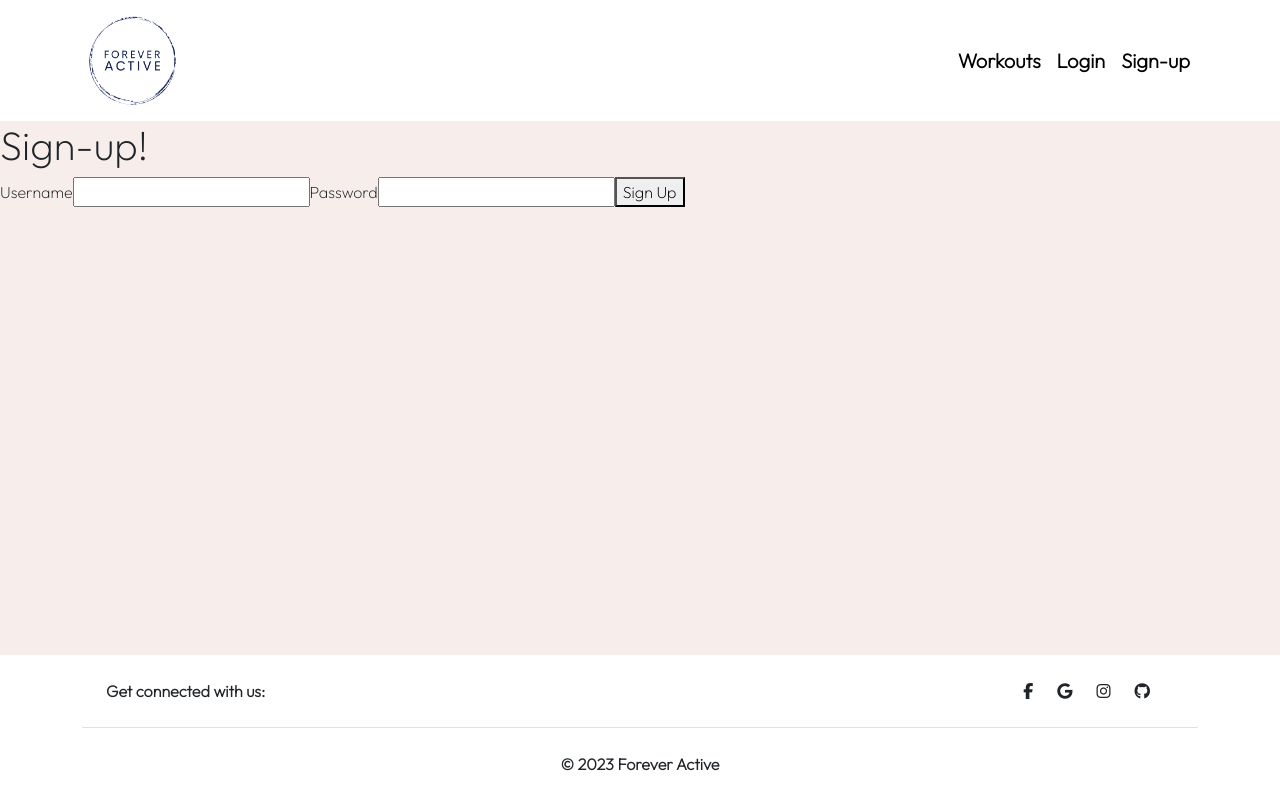
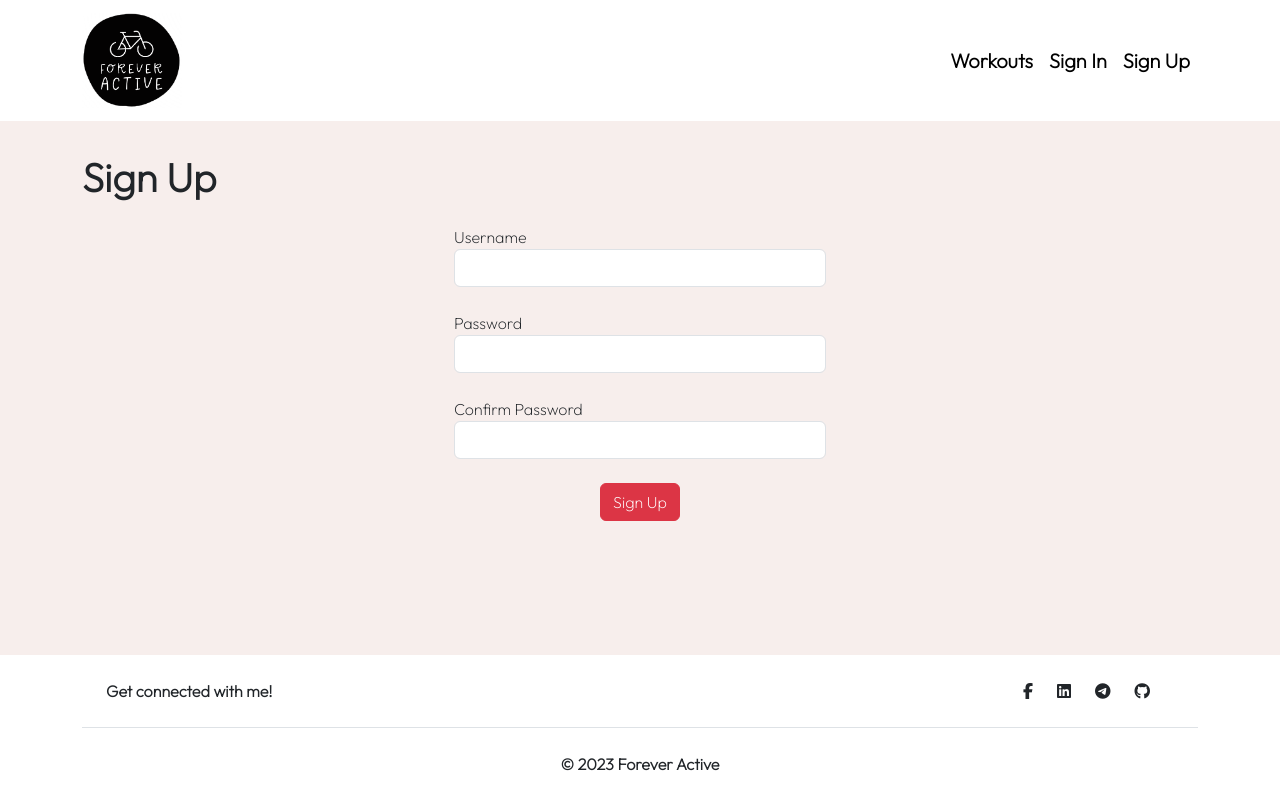
Before and after one commit to Kirin28/mvp-project, a React (Vite) app in the folder client/: page /signup in a window 1280 px wide. Built offline with nearby package versions, Linux system fonts and the light colour scheme.

Commit message:
added style for login, signup pages, added password validation

```diff
--- a/client/src/App.css
+++ b/client/src/App.css
@@ -93,3 +93,11 @@ html, body {
 .footer-sticky {
   margin-top: auto;
 }
+.txt-big{
+  font-size: 20px;
+}
+.error{
+  text-align: center;
+  font-size: 15px;
+  color: red;
+}
--- a/client/src/components/Admin.jsx
+++ b/client/src/components/Admin.jsx
@@ -162,7 +162,7 @@ export default function Admin() {
               </div>
           <div>
             <button className="btn btn-danger my-2 px-3 mb-4">Add</button>
-            <p className='pb-4 mb-4 pt-1' style={{ textAlign: "center", fontSize: "80%", color: "red" }}>
+            <p className='pb-4 mb-4 pt-1 error'>
             {errorMessage}
           </p>
           </div>
--- a/client/src/components/Footer.jsx
+++ b/client/src/components/Footer.jsx
@@ -8,19 +8,19 @@ export default function Footer() {
       <section className="d-flex justify-content-center justify-content-lg-between p-4 border-bottom">
 
     <div className="me-5 d-none d-lg-block">
-      <span className="fw-semibold">Get connected with us:</span>
+      <span className="fw-semibold">Get connected with me!</span>
     </div>
     <div>
-      <a href="#" className="me-4 text-reset">
+      <a href="https://www.facebook.com/profile.php?id=100005787222294" target="_blank" rel="noreferrer" className="me-4 text-reset">
         <i className="fab fa-facebook-f"></i>
       </a>
-      <a href="#" className="me-4 text-reset">
-        <i className="fab fa-google"></i>
+      <a href="https://www.linkedin.com/in/irene-kulikova-763bb7229/" target="_blank" rel="noreferrer" className="me-4 text-reset">
+        <i className="fab fa-linkedin"></i>
       </a>
-      <a href="#" className="me-4 text-reset">
-        <i className="fab fa-instagram"></i>
+      <a href="https://t.me/KittenTailss" target="_blank" rel="noreferrer" className="me-4 text-reset">
+        <i className="fab fa-telegram"></i>
       </a>
-      <a href="#" className="me-4 text-reset">
+      <a href="https://github.com/Kirin28" target="_blank" rel="noreferrer" className="me-4 text-reset">
         <i className="fab fa-github"></i>
       </a>
     </div>
--- a/client/src/components/ListWorkouts.jsx
+++ b/client/src/components/ListWorkouts.jsx
@@ -91,22 +91,22 @@ export default function ListWorkouts() {
                     </div>
 
                     {auth.user && (
-                      <div>
+                      <div className='text-center'>
                         {auth.user.favoriteWorkouts.includes(workout.id) ? (
                           <button
                             type="button"
-                            className="btn btn-primary btn-sm"
+                            className="btn btn-primary"
                             onClick={() => removeFromFavorites(workout.id)}
                           >
-                            Remove
+                            <i className="fa-solid fa-trash-can"></i>
                           </button>
                         ) : (
                           <button
                             type="button"
-                            className="btn btn-primary btn-sm"
+                            className="btn btn-danger"
                             onClick={() => addToFavorites(workout.id)}
                           >
-                            Favorite
+                           <i className="fa-solid fa-heart"></i>
                           </button>
                         )}
                       </div>
--- a/client/src/components/LoginPage.jsx
+++ b/client/src/components/LoginPage.jsx
@@ -89,7 +89,7 @@ export default function LoginPage() {
       return <Navigate to="/profile" />;
     }
 
-    const handleUsernameChange = (e) => {
+ /*    const handleUsernameChange = (e) => {
       const formattedUsername = e.target.value.trim().toLowerCase();
       setUserName(formattedUsername);
     };
@@ -102,44 +102,94 @@ export default function LoginPage() {
     const handleNewPasswordChange = (e) => {
       const formattedNewPassword = e.target.value.replace(/\s/g, '');
       setNewPassword(formattedNewPassword);
+    }; */
+    const handleUsernameChange = (e) => {
+      const formattedUsername = e.target.value.trim().toLowerCase();
+      setUserName(formattedUsername);
+    };
+
+    const handlePasswordChange = (e) => {
+      const formattedPassword = e.target.value;
+      setPassword(formattedPassword);
+    };
+
+    const handleNewPasswordChange = (e) => {
+      const formattedNewPassword = e.target.value;
+      setNewPassword(formattedNewPassword);
     };
 
     return (
       <>
+      <div className='container pt-4'>
         {!isPasswordForgotten && (
           <div>
-            <h1>Login</h1>
-            <form onSubmit={login}>
+            <h1 className='text-bold my-2'>Sign in</h1>
+            <div className="row">
+            <form
+            className='container-md py-2'
+            onSubmit={login}>
+
+              <div className="col-sm-4 offset-sm-4 mt-2 mb-4">
               <label>Username</label>
-              <input value={username} onChange={handleUsernameChange} />
+              <input className="form-control" value={username} onChange={handleUsernameChange} />
+              </div>
+
+              <div className="col-sm-4 offset-sm-4 mt-2 mb-4">
               <label>Password</label>
               <input
+                className="form-control"
                 value={password}
                 onChange={handlePasswordChange}
                 type="password"
               />
-              <button type="submit">Login</button>
+              </div>
+              <div className='text-center'>
+              <button
+              className="btn btn-danger"
+              type="submit">Sign in</button>
+              </div>
             </form>
-            <button onClick={() => setIsPasswordForgotten(true)}>
+            </div>
+            <div className='text-center pt-3'>
+            <button
+              className="btn btn-outline-danger"
+              onClick={() => setIsPasswordForgotten(true)}>
               Forgot your password?
             </button>
           </div>
+          </div>
         )}
         {isPasswordForgotten && (
-          <div>
-            <form onSubmit={resetPassword}>
+          <div className='row'>
+            <form
+             className='container-md py-2'
+             onSubmit={resetPassword}>
+              <div className="col-sm-4 offset-sm-4 mt-2 mb-4">
               <label>Username</label>
-              <input value={username} onChange={handleUsernameChange} />
+              <input
+              className='form-control'
+              value={username} onChange={handleUsernameChange} />
+              </div>
+
+              <div className="col-sm-4 offset-sm-4 mt-2 mb-4">
               <label>Type New Password</label>
               <input
+                className='form-control'
                 value={newPassword}
                 onChange={handleNewPasswordChange}
                 type="password"
               />
-              <button type="submit">Reset Password</button>
+              </div>
+              <div className='text-center'>
+              <button
+              className="btn btn-danger"
+              type="submit">Reset Password</button>
+              </div>
             </form>
           </div>
         )}
+        </div>
+        <br />
       </>
     );
 }
--- a/client/src/components/LogoutPage.jsx
+++ b/client/src/components/LogoutPage.jsx
@@ -9,11 +9,16 @@ export default function LogoutPage() {
   };
   return (
     <>
-      <h1>Logout</h1>
+    <div className='container pt-4'>
+      <h1 className='text-bold pb-2'>Sign out</h1>
       <form onSubmit={logout}>
-        <label>Are you sure?</label>
-        <button type="submit">Logout</button>
+        <h5>Are you sure?</h5>
+        <button
+        type="submit"
+        className="btn btn-danger mt-2"
+        >Sign out</button>
       </form>
+      </div>
     </>
   );
 }
--- a/client/src/components/Menu.jsx
+++ b/client/src/components/Menu.jsx
@@ -55,13 +55,13 @@ routes.push({
 });
 routes.push({
   to: '/login',
-  text: 'Login',
+  text: 'Sign In',
   private: false,
   publicOnly: true,
 });
 routes.push({
   to: '/signup',
-  text: 'Sign-up',
+  text: 'Sign Up',
   private: false,
   publicOnly: true,
 });
@@ -73,6 +73,6 @@ routes.push({
 });
 routes.push({
   to: '/logout',
-  text: 'Logout',
+  text: 'Sign Out',
   private: true,
 });
--- a/client/src/components/ProfilePage.jsx
+++ b/client/src/components/ProfilePage.jsx
@@ -55,9 +55,9 @@ export default function ProfilePage() {
 
   return (
     <>
-      <div>
-        <h1>Profile</h1>
-        <p>Welcome, {auth.user.username}</p>
+      <div className='container pt-4'>
+        <h1 className='text-bold'>Profile</h1>
+        <p className='txt-big'>Welcome, {auth.user.username}!</p>
       </div>
 
       <div>
@@ -98,22 +98,22 @@ export default function ProfilePage() {
                       </div>
 
                       {auth.user && (
-                        <div>
+                        <div className='text-center'>
                           {auth.user.favoriteWorkouts.includes(workout.id) ? (
                             <button
                               type="button"
-                              className="btn btn-primary btn-sm"
+                              className="btn btn-primary"
                               onClick={() => removeFromFavorites(workout.id)}
                             >
-                              Remove
+                               <i className="fa-solid fa-trash-can"></i>
                             </button>
                           ) : (
                             <button
                               type="button"
-                              className="btn btn-primary btn-sm"
+                              className="btn btn-danger"
                               onClick={() => addToFavorites(workout.id)}
                             >
-                              Favorite
+                               <i className="fa-solid fa-heart"></i>
                             </button>
                           )}
                         </div>
--- a/client/src/components/SignupPage.jsx
+++ b/client/src/components/SignupPage.jsx
@@ -6,17 +6,24 @@ export default function SignUp() {
   const auth = useAuth();
   const [username, setUserName] = useState('');
   const [password, setPassword] = useState('');
+  const [confirmPassword, setConfirmPassword] = useState('');
+  const [formError, setFormError] = useState('');
 
   const signup = (e) => {
     e.preventDefault();
-    auth.signup(username, password);
+    if (password !== confirmPassword) {
+      setFormError("Password and confirm password should be same");
+    } else {
+      auth.signup(username, password);
+      setFormError("");
+    }
   };
 
   if (auth.user) {
     return <Navigate to="/profile" />;
   }
 
-  const handleUsernameChange = (e) => {
+  /* const handleUsernameChange = (e) => {
     const formattedUsername = e.target.value.trim().toLowerCase();
     setUserName(formattedUsername);
   };
@@ -24,28 +31,75 @@ export default function SignUp() {
   const handlePasswordChange = (e) => {
     const formattedPassword = e.target.value.replace(/\s/g, '');
     setPassword(formattedPassword);
+  }; */
+  const handleUsernameChange = (e) => {
+    const username = e.target.value.trim();
+    setUserName(username);
   };
+
+  const handlePasswordChange = (e) => {
+    const password = e.target.value;
+    setPassword(password);
+  };
+
+  const handleConfirmPasswordChange = (e) => {
+    const samePassword = e.target.value;
+    setConfirmPassword(samePassword);
+  };
+
 
   return (
     <>
-      <h1>Sign-up!</h1>
-      <form onSubmit={signup}>
+    <div className='container pt-4'>
+      <h1 className='text-bold my-2'>Sign Up</h1>
+      <div className="row">
+      <form
+      className='container-md py-2'
+      onSubmit={signup}>
+
+          <div className="col-sm-4 offset-sm-4 mt-2 mb-4">
         <label>Username</label>
-        <input value={username} onChange={handleUsernameChange} />
+        <input
+        className='form-control'
+        value={username} onChange={handleUsernameChange} />
+        </div>
+
+        <div className="col-sm-4 offset-sm-4 mt-2 mb-4">
         <label>Password</label>
         <input
+        className='form-control'
           value={password}
           onChange={handlePasswordChange}
           type="password"
         />
-        <button type="submit">Sign Up</button>
+        </div>
+
+        <div className="col-sm-4 offset-sm-4 mt-2 mb-4">
+        <label>Confirm Password</label>
+        <input
+        className='form-control'
+          value={confirmPassword}
+          onChange={handleConfirmPasswordChange}
+          type="password"
+        />
+        </div>
+
+        <div className='text-center'>
+        <button
+        className="btn btn-danger"
+        type="submit">Sign Up</button>
         {auth.signupResponse && auth.signupResponse.status === 400 && (
-          <p>
-            Oops! It seems that the username is already taken. Try a different
+          <p className='py-2 error'>
+            It seems that the username is already taken. Try a different
             one!
           </p>
         )}
+        </div>
+        {formError && <p className="py-2 mt-2 error">{formError}</p>}
       </form>
+      </div>
+      </div>
+      <br />
     </>
   );
 }
```
Also changed, not shown: client/src/components/MyProgress.jsx (deleted, +0 -7 lines), client/src/assets/logo.png.
